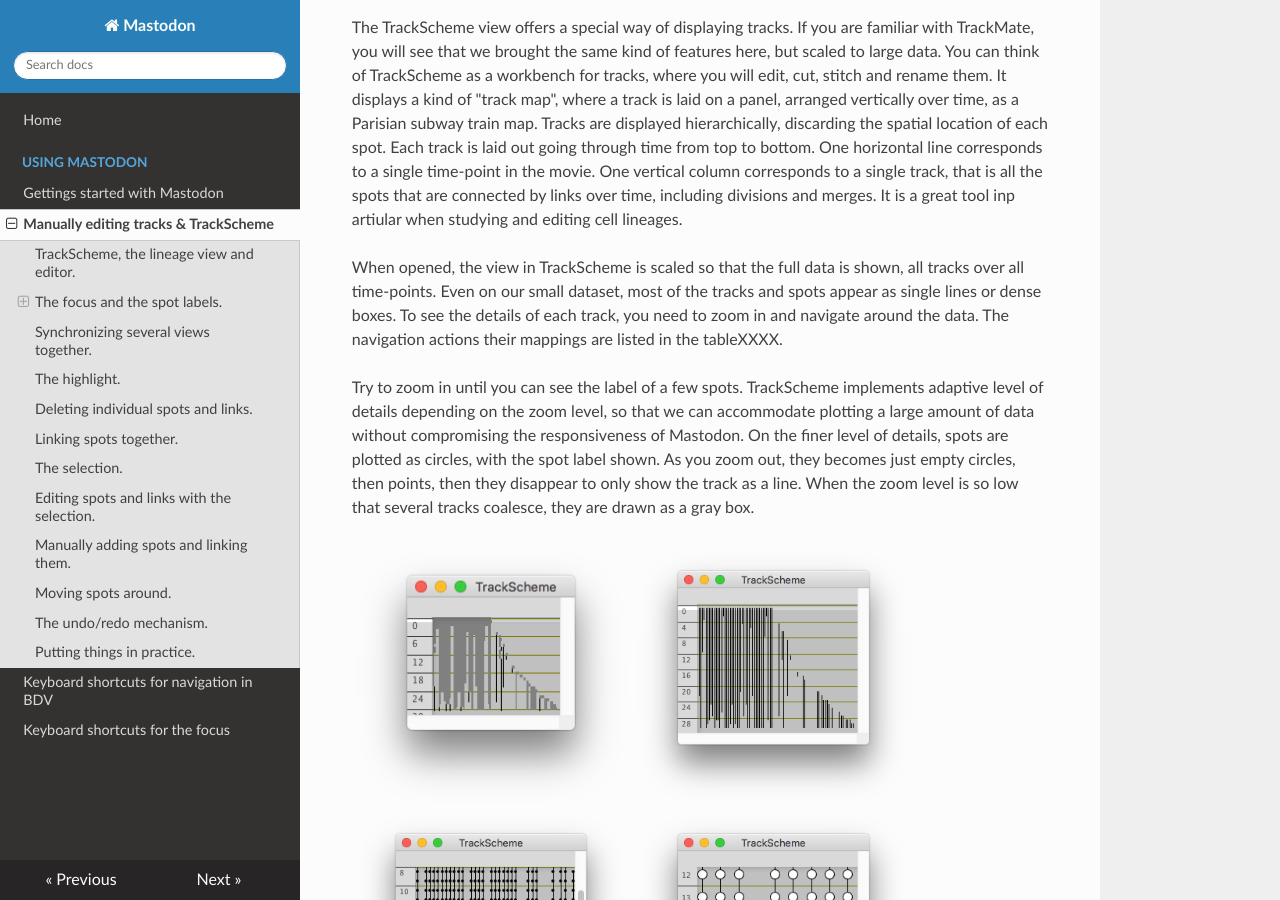
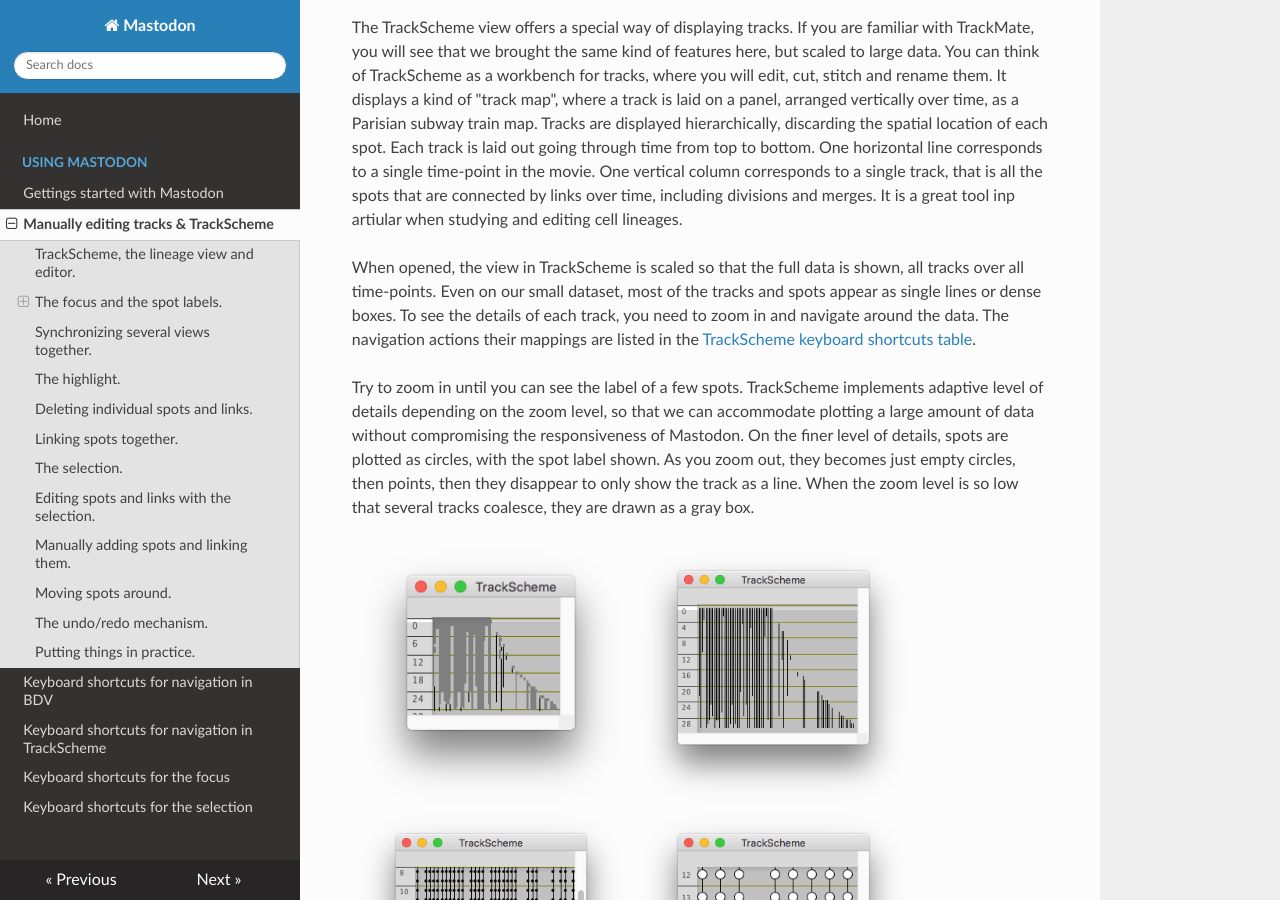
Before and after one commit to mastodon-sc/mastodon-documentation, an MkDocs documentation site: the page built from docs/partA/manual_editing.md, in a window 1280 px wide and 900 px high, scrolled down 1535 px. Built offline with MkDocs 1.6.1, drawn with Linux system fonts in a browser that asks for light colours; nearby versions of some CDN libraries; some of the changed text lies outside the part shown.

Commit message:
Polish the manual editing part and add shortcuts tables.

```diff
--- a/docs/partA/manual_editing.md
+++ b/docs/partA/manual_editing.md
@@ -38,7 +38,7 @@
 When opened, the view in TrackScheme is scaled so that the full data is shown, all tracks over all time-points.
 Even on our small dataset, most of the tracks and spots appear as single lines or dense boxes.
 To see the details of each track, you need to zoom in and navigate around the data.
-The navigation actions their mappings are listed in the tableXXXX.
+The navigation actions their mappings are listed in the [TrackScheme keyboard shortcuts table](table_trackscheme_navigation_keys.md).
 
 Try to zoom in until you can see the label of a few spots.
 TrackScheme implements adaptive level of details depending on the zoom level, so that we can accommodate plotting a large amount of data without compromising the responsiveness of Mastodon.
@@ -150,7 +150,7 @@
    ![](../imgs/Mastodon_Sync3.png){width="30%"}
   <figcaption><i>Three views of the same dataset in sync. Notice that the lock number 1 is activated on the three views (in yellow). The second view is zoomed in a XY plane. The third view is dezoomed and align with the XZ plane.</i></figcaption>
 </figure>
-
+<br/><br/>
 
 ## The highlight.
 
@@ -167,6 +167,8 @@
    ![](../imgs/Mastodon_HighlightLink.png){width="50%"}
 <figcaption><i>The highlight in Mastodon. The highlighted spot or link will appear painted with a thicker line, both in the BDV and TrackScheme views.</i></figcaption>
 </figure>
+<br/><br/>
+
 
 ## Deleting individual spots and links.
 
@@ -193,14 +195,13 @@
 If you draw a link between two spots that are already connected, their link will be removed.
 
 
-
 <figure markdown>
    ![](../imgs/Mastodon_TrackSchemeManualLinking1.png){width="32%"}
    ![](../imgs/Mastodon_TrackSchemeManualLinking2.png){width="32%"}
    ![](../imgs/Mastodon_TrackSchemeManualLinking3.png){width="32%"}
    <figcaption><i>Manually creating links in TrackScheme. Press and hold </i><code>L</code><i> while hovering the mouse over a spot. Then drag the link in red to the target spot. A new link will be created between the two spots when you release </i><code>L</code><i>. Doing this between two spots that are already connected removes the link between them.</i></figcaption>
 </figure>
-
+<br/><br/>
 
 In BDV views, it is again very similar.
 Move the mouse over a spot until it is highlighted then press and hold the `L` key.
@@ -220,8 +221,7 @@
 A new link will be created between the two spots when you release </i><code>L</code><i>.
 As for TrackScheme, doing this between two spots that are already connected removes the link between them.</i></figcaption>
 </figure>
-
-You cannot move in Z while creating a link this way.
+<br/><br/>You cannot move in Z while creating a link this way.
 You must orient the BDV view so that the source and target spot are roughly in the same  displayed slice.
 However you can move in time.
 While still holding the key, press the or and or key to navigate backward and forward in time.
@@ -254,19 +254,19 @@
 to the focused spot, and `Shift ⇟` does  the converse backward in time.
 
 ![](../imgs/Mastodon_SelectionBox1.png){width="45%"}
+
 ![](../imgs/Mastodon_SelectionBox2.png){width="45%"}
 
 The selection is shown in BDV views as red or magenta spots and links by default.
 In BDV views you can only edit the selection via `Shift click`.
 The interaction with the focus also work as described above.
-These default key-bindings are recapitulated in the
-table tab:MastodonSelectionKeys XXXX.
+These default key-bindings are recapitulated in the [table of shortcuts for the selection actions](table_mastodon_selection_keys.md).
 
 ## Editing spots and links with the selection.
 
 The selection actions are all applied in bulk.
 You can delete all the spots and the links currently in the selection with `Shift ⌫`.
-If your selection includes spots that are not linked, pressing will `Shift K` link them sequentially.
+If your selection includes spots that are not linked, pressing will `Shift K` link them sequentially.
 If the selection contains more than one spot per frame, only one of them, picked randomly, will be linked.
 
 ## Manually adding spots and linking them.
@@ -314,8 +314,9 @@
    ![](../imgs/Mastodon_ManualTracking_01.png){width="35%"}
    ![](../imgs/Mastodon_ManualTracking_02.png){width="25%"}
    ![](../imgs/Mastodon_ManualTracking_03.png){width="35%"}
- <figcaption><i>Manual tracking in Mastodon. 1. After selecting the spots we added to each time-point. 2. After linking them with </i><code>Shift+K</code><i> 3. ~Backtracking a cell with </i><code>shift+A</code><i>.</i></figcaption>
+ <figcaption><i>Manual tracking in Mastodon. 1. After selecting the spots we added to each time-point. 2. After linking them with </i><code>Shift+K</code><i> 3.  Backtracking a cell with </i><code>shift+A</code><i>.</i></figcaption>
 </figure>
+<br/><br/>
 
 Make sure you have one BDV view and one view open, and that both are linked using the same lock.
 In TrackScheme, select one of the spot or link that belongs to one of the long tracks; the ones that extend from the first time-point to the last.
--- a/mkdocs.yml
+++ b/mkdocs.yml
@@ -6,7 +6,9 @@
     - Gettings started with Mastodon: partA/getting_started.md
     - Manually editing tracks & TrackScheme: partA/manual_editing.md
     - Keyboard shortcuts for navigation in BDV: partA/table_bdv_navigation_keys.md
+    - Keyboard shortcuts for navigation in TrackScheme: partA/table_trackscheme_navigation_keys.md
     - Keyboard shortcuts for the focus: partA/table_focus_navigation.md
+    - Keyboard shortcuts for the selection: partA/table_mastodon_selection_keys.md
 
 theme: readthedocs
 markdown_extensions:
```
Also changed, not shown: other parts of docs/partA/manual_editing.md (+1 -1 lines), docs/partA/table_bdv_navigation_keys.md (+4 -4 lines), docs/partA/table_focus_navigation.md (+2 -2 lines), docs/partA/table_mastodon_selection_keys.md (added, +18 -0 lines), docs/partA/table_trackscheme_navigation_keys.md (added, +9 -0 lines).
